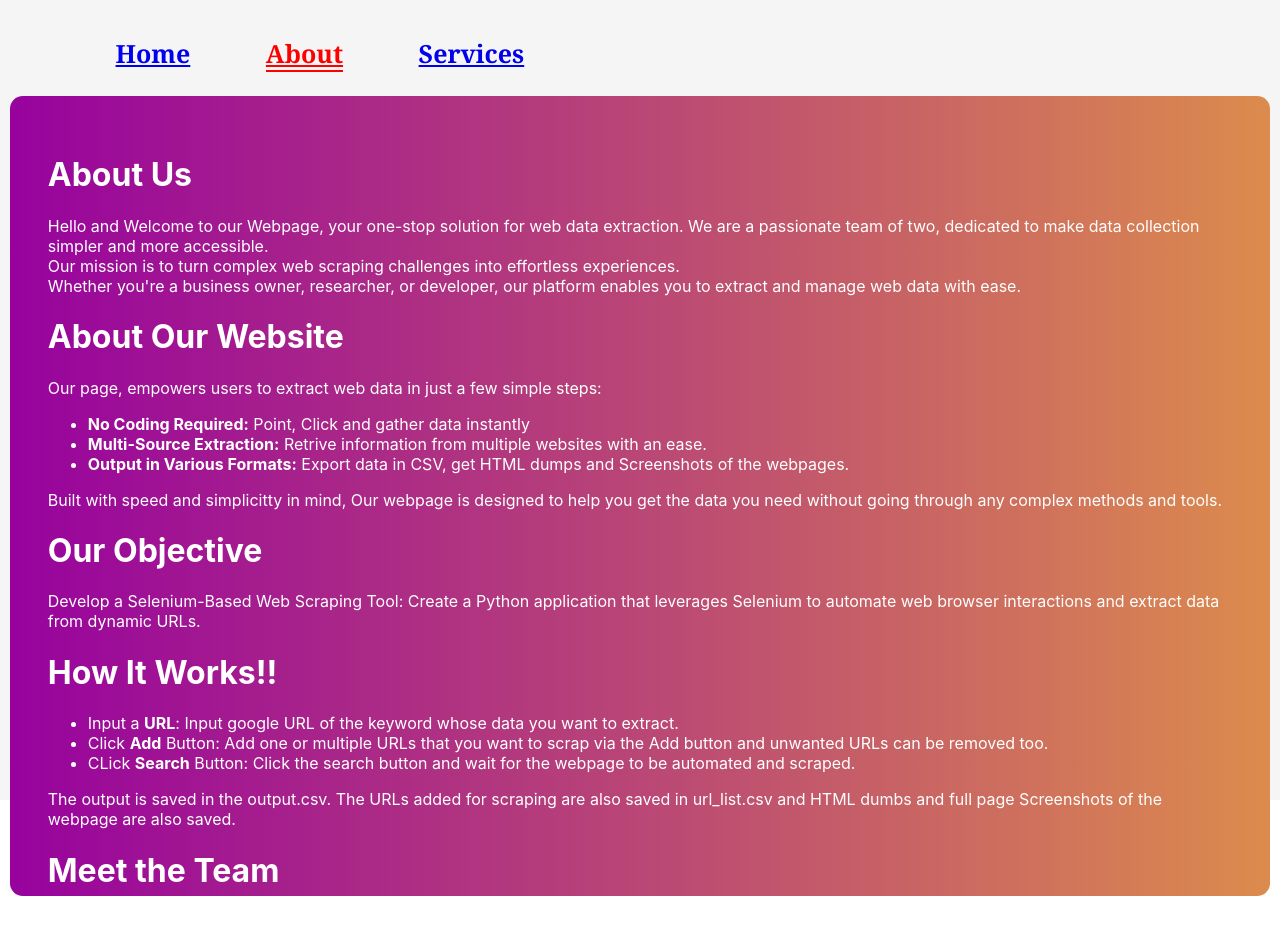
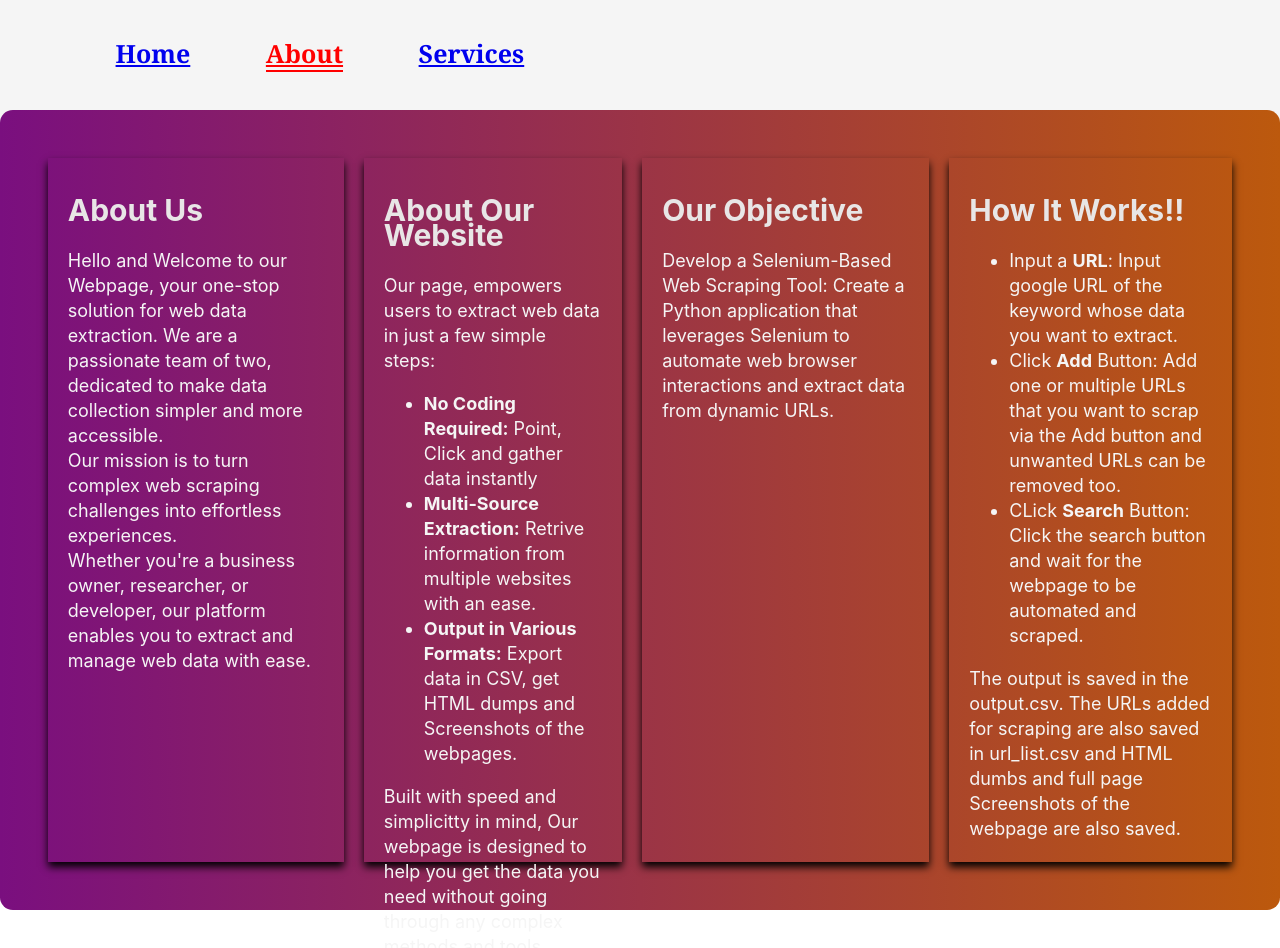
Before and after one commit to EteoclesDinah/WebScrapingUsingSelenium, a React (Create React App) app in the folder my-frontend/: page /about in a window 1280 px wide. Shown: the top 948 px of the page. Before the commit the page ends 896 px from the top, so only its background shows below. Built offline with nearby package versions, Linux system fonts and the light colour scheme; no server answers.

Commit message:
styled about section into horizontal layout

```diff
--- a/my-frontend/src/About.js
+++ b/my-frontend/src/About.js
@@ -4,7 +4,7 @@ const About = () => {
     return(
         <div className="container">
             <div className="aboutPage">
-                <div className="aboutUS">
+                <div className="aboutUs">
                     <h1>About Us</h1>
                     <p>
                         Hello and Welcome to our Webpage, your one-stop solution for web data extraction.
@@ -56,7 +56,7 @@ const About = () => {
                 </div>
 
                 <div className="team">
-                    <h1>Meet the Team</h1>
+
                 </div>
             </div>
         </div>
--- a/my-frontend/src/App.css
+++ b/my-frontend/src/App.css
@@ -187,12 +187,11 @@
 
 /*************************Home******************************************/
 .container {
-  background: linear-gradient(to right, #97029e, #dc8b4d);
+  background: linear-gradient(to right, #7a0f7f, #bc590d);
   color: rgb(255, 255, 255);
   margin-top: 3vh;
   display: flex;
   height: 100vh;
-  margin: 10px;
   border-radius: 0.8rem;
 }
 
@@ -332,16 +331,33 @@
 }
 
 
+/*************************************ABout section***************************/
 .aboutPage {
   padding: 1cm;
+  display: flex;
+
+}
+
+.aboutUs, .aboutWebpage, .ourMission, .workingPrinciple{
+  box-shadow: 0 .3rem 0.5rem rgba(0,0,0,1);
+  padding: 20px;
+  margin: 10px;
+  line-height: 25px;
+}
+
+.aboutPage h1 {
+  color: #e8e6e6;
+  font-size: 30px;
+  margin-bottom: 25px;
+}
+
+.aboutPage p {
+  color: whitesmoke;
+  font-size: 18px;
 }
 
 
-
-
-
-
-
+/*******************services section*********************************/
 
 .servicesPage {
   padding: 1cm;
```
